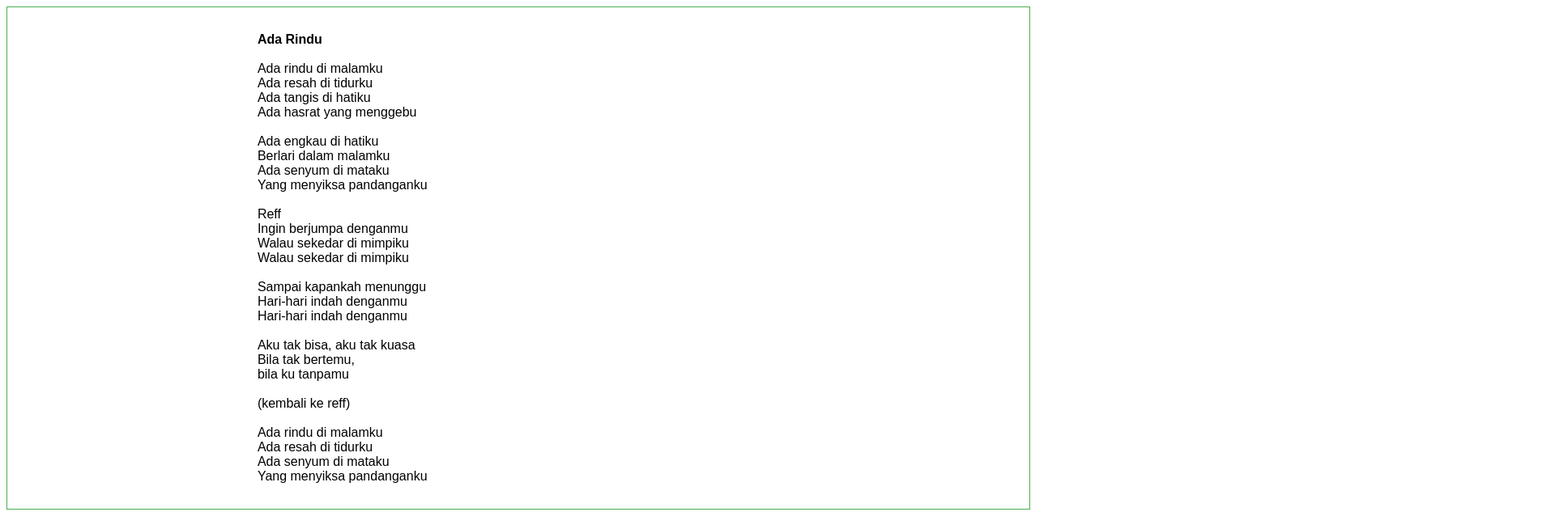
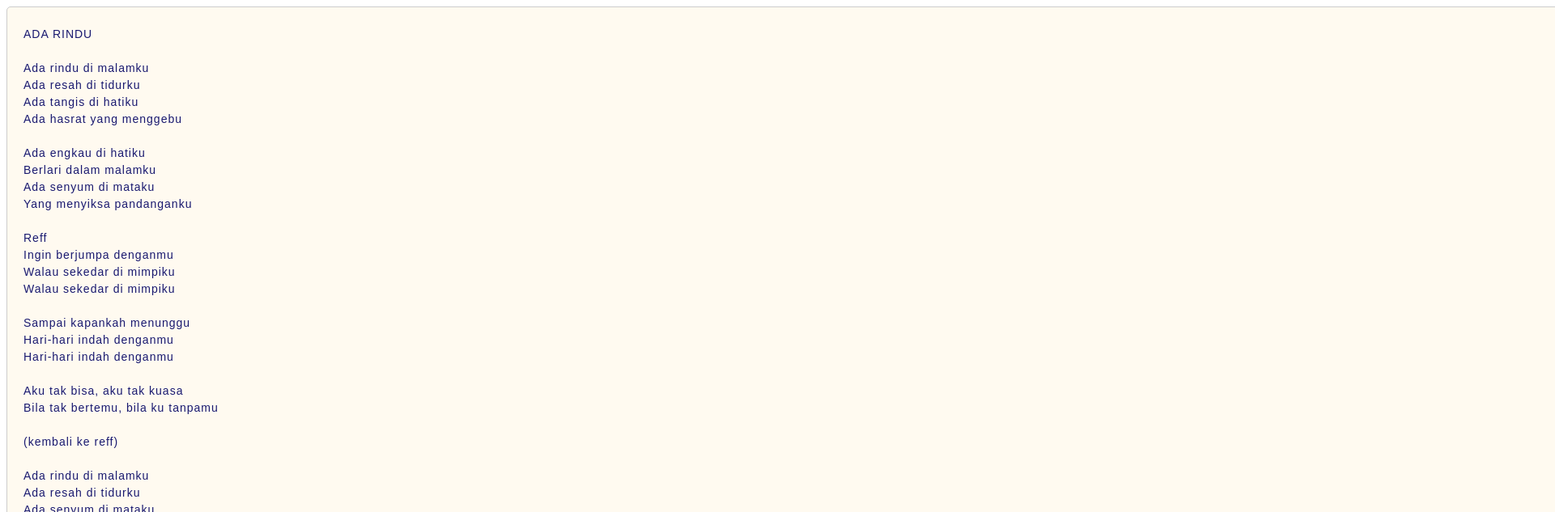
Before and after one commit to cakrawalakpc/github.lirik-dangdut.io, a plain HTML site: page LirikDangdut/adarindu.html in a window 1280 px wide. Shown: the top 633 px of the page at 81% size, 1920 px wide, since content can reach past the window. Drawn offline with Linux system fonts and the light colour scheme.

Commit message:
Update adarindu.html

```diff
--- a/LirikDangdut/adarindu.html
+++ b/LirikDangdut/adarindu.html
@@ -1,24 +1,39 @@
 <!DOCTYPE html>
 <html>
 <head>
-  <meta charset="utf-8" />
 
 <style>
-div {
-  padding-left : 300px;
-  margin-top : 5px;
-  border: 1px solid #4CAF50;
+abel,
+textarea {
+    font-size: 14px;
+   background-color:#FFFAF0;
+    letter-spacing: 1px;
 }
+textarea {
+    padding-left: 20px;
+    line-height: 1.5;
+    border-radius: 5px;
+    border: 1px solid #ccc;
+    box-shadow: 1px 1px 1px #999;
+}
+
+label {
+    display: block;
+    margin-bottom: 10px;
+}
+
+
+
 </style>
 
 </head>
 <body>
-<div>
-<pre style="color: rgb(0, 0, 0);
-text-align: start; white-space: pre-wrap;">
-<span style="font-family: Arial;">
-<span style="font-weight: bold;">  Ada Rindu
-</span>
+
+<textarea id="story" name="story"
+          rows="100" cols="500"
+ style="font-family:Arial;color:#191970;white-space:pre-wrap"   >
+ADA RINDU
+
 Ada rindu di malamku
 Ada resah di tidurku
 Ada tangis di hatiku
@@ -39,8 +54,7 @@ text-align: start; white-space: pre-wrap;">
 Hari-hari indah denganmu
 
 Aku tak bisa, aku tak kuasa
-  Bila tak bertemu,
-  bila ku tanpamu
+Bila tak bertemu, bila ku tanpamu
 
 (kembali ke reff)
 
@@ -48,8 +62,8 @@ text-align: start; white-space: pre-wrap;">
 Ada resah di tidurku
 Ada senyum di mataku
 Yang menyiksa pandanganku
- </div>
-  </span><br></pre><br><p>
-</p>
+
+</textarea>
+
 </body>
 </html>
```
Lines whose indentation alone changed are shown as unchanged.
